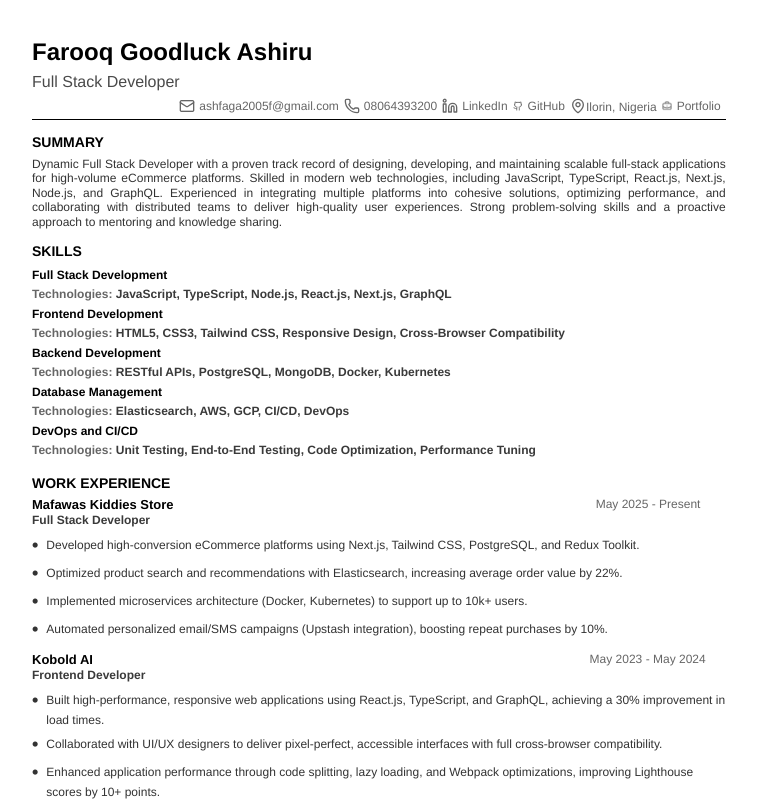
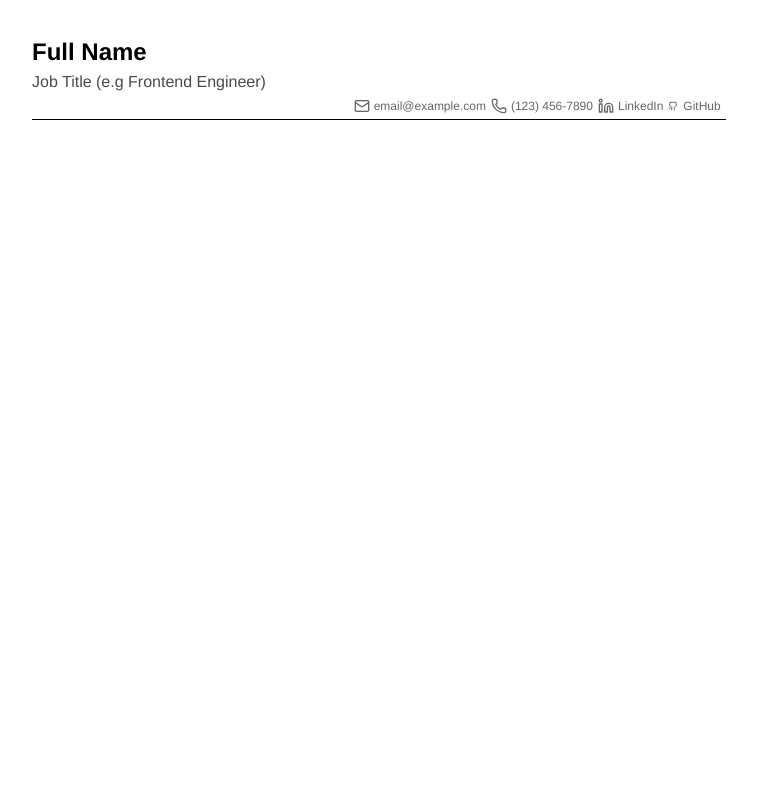
Before and after one commit to Rooqx/resumash, a React (Vite) app in the folder client/: page /rxsme in a window 1280 px wide. Shown: the top 801 px of the page, without its empty margins (18-775 px from the left). Built offline with nearby package versions, Linux system fonts and the light colour scheme; a web font is replaced by a local one.

Commit message:
build issue fixed

```diff
--- a/client/src/resumeTemplates/template1/PDFTemplate.tsx
+++ b/client/src/resumeTemplates/template1/PDFTemplate.tsx
@@ -1,5 +1,5 @@
 import { useEffect } from 'react'
-import resumeData from '@/components/resume.json'
+// import resumeData from '@/components/resume.json'
 import email from '/icons/mail.png'
 import github from '/icons/github.png'
 import mapPin from '/icons/map-pin.png'
@@ -12,10 +12,10 @@ import { useTagStore } from '@/lib/stores/useInputTags'
 import './resume.css'
 
 const ResumePDF = () => {
-  const { inputValue, fields, tagFields } = resumeData
-  /* const { inputValue } = useInputStore()
+  // const { inputValue, fields, tagFields } = resumeData
+  const { inputValue } = useInputStore()
   const { fields } = useFieldStores()
-  const tagFields = useTagStore((s) => s.fields)*/
+  const tagFields = useTagStore((s) => s.fields)
 
   useEffect(() => {}, [inputValue, fields, tagFields])
 
```
